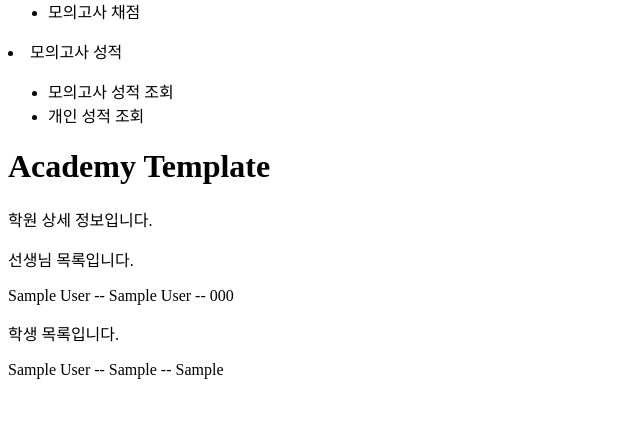
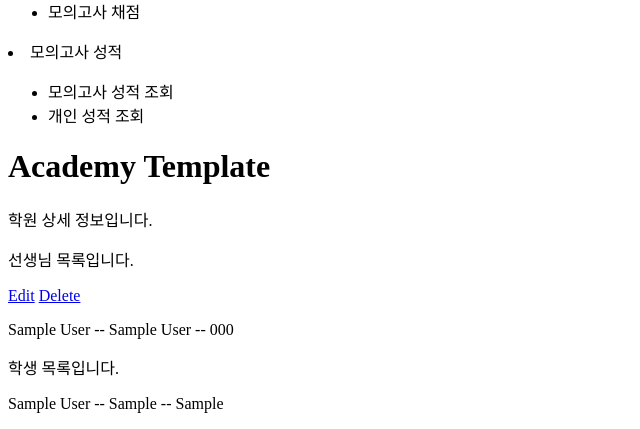
Before and after one commit to NB3025/django-academy, a Django app: page /academy/1/ in a window 1280 px wide. Shown: the part 459-888 px from the top of the page, without its empty margins (0-640 px from the left). Before the commit the page ends 838 px from the top, so only its background shows below. Run offline with Django 3.2, Linux system fonts and the light colour scheme; tables that the repository leaves empty hold one stand-in row (values such as "Sample post").

Commit message:
update-teacher and delete-teacher

```diff
--- a/base/templates/base/academy.html
+++ b/base/templates/base/academy.html
@@ -11,6 +11,8 @@
         <p>선생님 목록입니다.</p>
         <div>
             {% for teacher in teachers %}
+            <a href="{% url 'update-teacher' teacher.id %}">Edit</a>
+            <a href="{% url 'delete-teacher' teacher.id %}">Delete</a>
             <p> {{ teacher.name }} -- {{ teacher.subject }} -- {{teacher.telephone}}</p>
             {% endfor %}
         </div>
--- a/base/urls.py
+++ b/base/urls.py
@@ -10,6 +10,9 @@ urlpatterns = [
     path('delete-academy/<str:pk>/', views.deleteAcademy, name="delete-academy"),
 
     path('register-teacher/', views.registerTeacher, name="register-teacher"),
+    path('update-teacher/<str:pk>/', views.updateTeacher, name="update-teacher"),
+    path('delete-teacher/<str:pk>/', views.deleteTeacher, name="delete-teacher"),
+
 
     path('register-student/', views.registerStudent, name="register-student"),
 
--- a/base/views.py
+++ b/base/views.py
@@ -36,7 +36,6 @@ def registerAcademy(request):
 
     context = {'form':form}
     return render(request, 'base/academy_form.html',context)
-    # return render(request, 'base/academy_register.html',context)
 
 def updateAcademy(request,pk):
     academy = Academy.objects.get(id=pk)
@@ -47,7 +46,6 @@ def updateAcademy(request,pk):
         if form.is_valid():
             form.save()
             return redirect('home')
-
 
     context = {'form':form}
     return render(request, 'base/academy_form.html', context)
@@ -73,6 +71,29 @@ def registerTeacher(request):
     context={'form':form}
     return render(request, 'base/teacher_form.html',context)
 
+
+def updateTeacher(request,pk):
+    teacher = Teacher.objects.get(id=pk)
+    form = TeacherForm(instance=teacher)
+
+    if request.method =='POST':
+        form = TeacherForm(request.POST, instance=teacher)
+        if form.is_valid():
+            form.save()
+            return redirect('home')
+
+    context = {'form':form}
+    return render(request, 'base/teacher_form.html', context)
+
+
+def deleteTeacher(request,pk):
+    teacher=Teacher.objects.get(id=pk)
+    if request.method == 'POST':
+        teacher.delete()
+        return redirect('home')
+    return render(request, 'base/delete.html', {'obj':teacher})
+
+
 def registerStudent(request):
     form = StudentForm()
 
```
